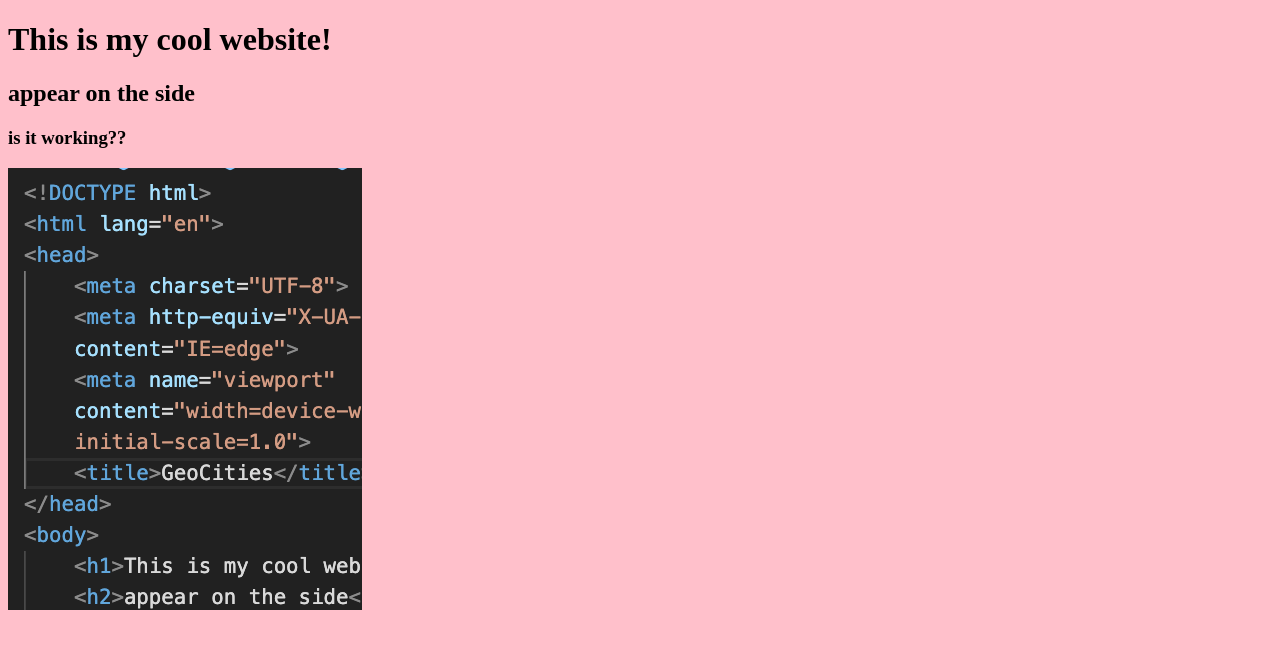
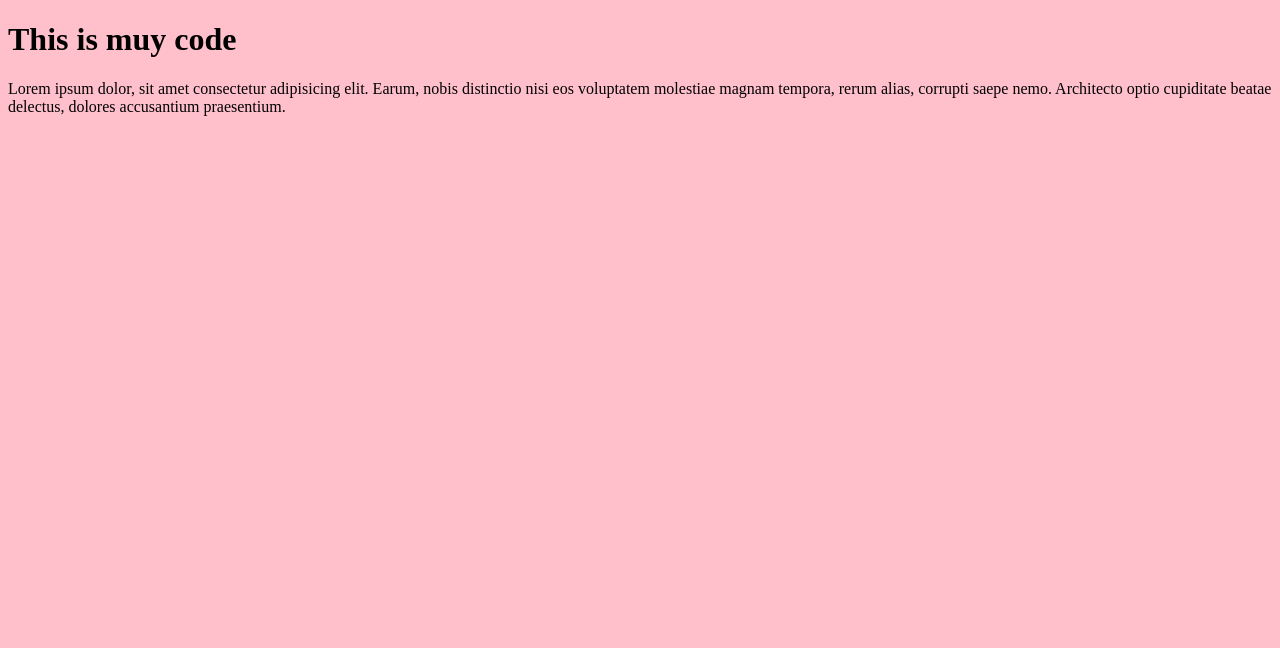
Before and after one commit to dougrosman-edu/geocities, a plain HTML site: page index.html in a window 1280 px wide. Drawn offline with nearby package versions, Linux system fonts and the light colour scheme.

Commit message:
add stuff

```diff
--- a/index.html
+++ b/index.html
@@ -1,18 +1,21 @@
 <!DOCTYPE html>
 <html lang="en">
+
 <head>
     <meta charset="UTF-8">
     <meta http-equiv="X-UA-Compatible" content="IE=edge">
     <meta name="viewport" content="width=device-width, initial-scale=1.0">
 
+    <script src="https://code.jquery.com/jquery-3.6.1.min.js" integrity="sha256-o88AwQnZB+VDvE9tvIXrMQaPlFFSUTR+nldQm1LuPXQ=" crossorigin="anonymous"></script>
     <link rel="stylesheet" href="style.css">
     <title>GeoCities</title>
 </head>
+
 <body>
-    <h1>This is my cool website!</h1>
-    <h2>appear on the side</h2>
-    <h3>is it working??</h3>
+    <h1>This is muy code</h1>
+    <p>Lorem ipsum dolor, sit amet consectetur adipisicing elit. Earum, nobis distinctio nisi eos voluptatem molestiae magnam tempora, rerum alias, corrupti saepe nemo. Architecto optio cupiditate beatae delectus, dolores
+        accusantium praesentium.</p>
 
-    <img src="sample.png" alt="a screenshot of my html">
+    <script src="main.js"></script>
 </body>
 </html>
--- /dev/null
+++ b/main.js
@@ -0,0 +1,7 @@
+$('.radio-buttons input').click(function(){
+
+    // // stuff that happens when I click on an input
+
+    $('#image-frame img').attr('src', this.value);
+
+  })
```
